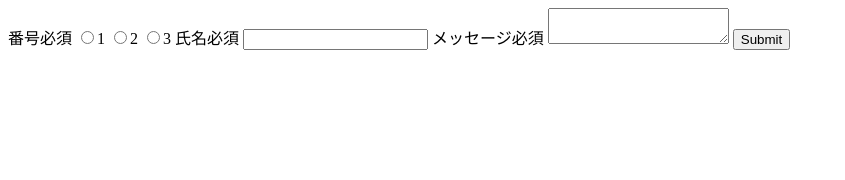
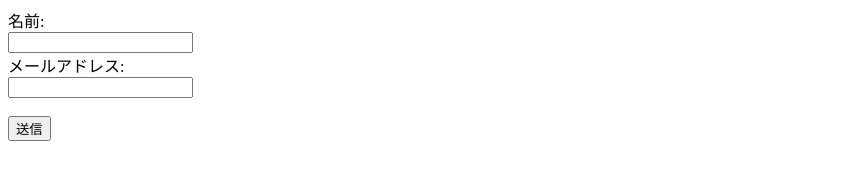
Before and after one commit to Issei-goto/WAGABAYASHI, a plain HTML site: page index.html in a window 1280 px wide. Shown: the whole page, without its empty margins (0-845 px from the left). Drawn offline with Linux system fonts and the light colour scheme.

Commit message:
upd index.html

```diff
--- a/index.html
+++ b/index.html
@@ -1,12 +1,20 @@
-<form action="https://script.google.com/macros/s/AKfycbxAHGpARggrk2s0lNvZ9VPvlClJ0AXFb63-ho3yJ1O8RnoVyD7ai6Kx074QRXNF8QKCbQ/exec" method="POST">
-    <label for="number">番号<span class="required">必須</span></label>
-    <input type="radio" name="number" id="radio1" required value="1" />1
-    <input type="radio" name="number" id="radio2" required value="2" />2
-    <input type="radio" name="number" id="radio3" required value="3" />3
-
-    <label for="name">氏名<span class="required">必須</span></label>
-    <input type="text" name="name" id="name" required />
-    <label for="message">メッセージ<span class="required">必須</span></label>
-    <textarea type="text" name="message" id="message" required></textarea>
-    <button type="submit">Submit</button>
-</form>
+<!DOCTYPE html>
+<html>
+  <head>
+    <title>フォーム</title>
+  </head>
+  <body>
+    <form id="myForm">
+      <label for="name">名前:</label><br>
+      <input type="text" id="name" name="name"><br>
+      <label for="email">メールアドレス:</label><br>
+      <input type="email" id="email" name="email"><br><br>
+      <input type="button" value="送信" onclick="submitForm()">
+    </form>
+    <script>
+      function submitForm() {
+        google.script.run.addData(document.getElementById("myForm"));
+      }
+    </script>
+  </body>
+</html>
```
